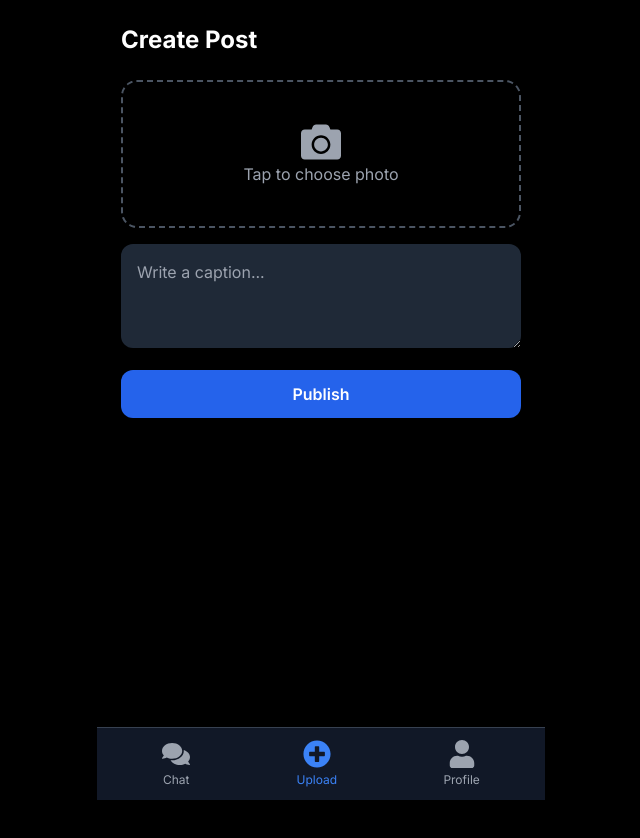
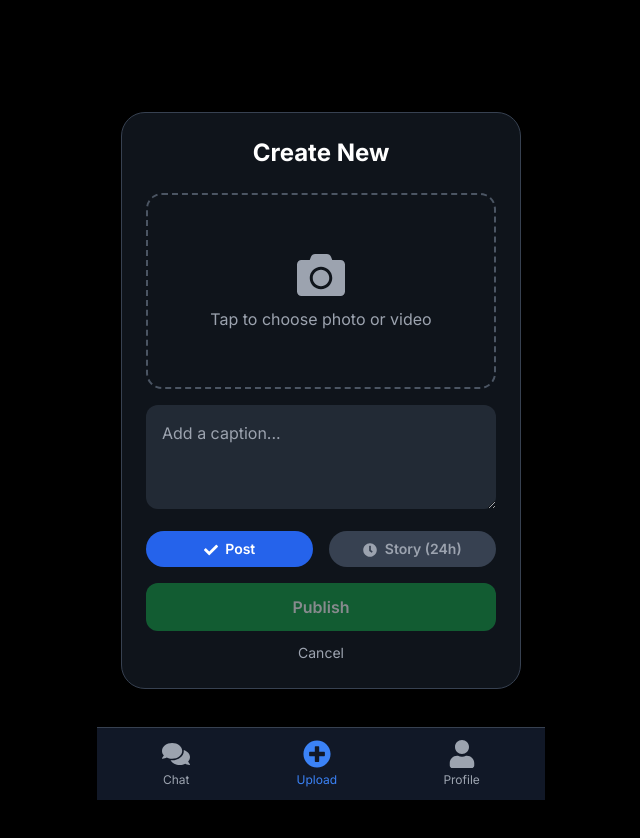
Before and after one commit to itsonlycrypty/Chatup, a Next.js app: page /upload in a window 1280 px wide. Shown: the top 838 px of the page, without its empty margins (319-959 px from the left). Before the commit the page ends 800 px from the top, so only its background shows below. Built offline with nearby package versions, Linux system fonts and the light colour scheme.

Commit message:
Enhance upload component with file preview and type selection

```diff
--- a/app/upload/page.tsx
+++ b/app/upload/page.tsx
@@ -1,71 +1,160 @@
 'use client';
 import { useState, useRef } from 'react';
 import { useAuth } from '@/context/AuthContext';
-import { FaCamera, FaTimes } from 'react-icons/fa';
-
-const CLOUD_NAME = 'jtdafdgp';
-const UPLOAD_PRESET = 'chatup';
+import { FaCamera, FaTimes, FaCheck, FaClock } from 'react-icons/fa';
+import { useRouter } from 'next/navigation';
 
 export default function Upload() {
   const { user } = useAuth();
+  const router = useRouter();
   const [file, setFile] = useState<File | null>(null);
   const [preview, setPreview] = useState<string | null>(null);
   const [text, setText] = useState('');
   const [uploading, setUploading] = useState(false);
+  const [postType, setPostType] = useState<'post' | 'story'>('post');
   const fileRef = useRef<HTMLInputElement>(null);
 
-  const uploadToCloudinary = async (file: File): Promise<string> => {
-    const fd = new FormData();
-    fd.append('file', file);
-    fd.append('upload_preset', UPLOAD_PRESET);
-    const res = await fetch(`https://api.cloudinary.com/v1_1/${CLOUD_NAME}/upload`, { method: 'POST', body: fd });
-    const data = await res.json();
-    return data.secure_url;
+  const handleFileChange = (e: React.ChangeEvent<HTMLInputElement>) => {
+    const f = e.target.files?.[0];
+    if (f) {
+      setFile(f);
+      setPreview(URL.createObjectURL(f));
+    }
   };
 
   const handleUpload = async () => {
     if (!file || !user) return alert('Select a file');
     setUploading(true);
     try {
-      const imageURL = await uploadToCloudinary(file);
-      const posts = JSON.parse(localStorage.getItem('chatup_posts') || '[]');
-      const newPost = {
+      // Convert file to base64 for local storage (or use Cloudinary)
+      const reader = new FileReader();
+      reader.readAsDataURL(file);
+      reader.onload = async () => {
+        const dataUrl = reader.result as string;
+        const newItem = {
           id: Date.now().toString(),
           text,
-        imageURL,
+          media: dataUrl,
           userId: user.id,
           likes: 0,
           timestamp: new Date().toISOString(),
+          type: postType, // 'post' or 'story'
         };
-      posts.unshift(newPost);
+
+        if (postType === 'story') {
+          // Stories are stored separately with expiry (24h)
+          const stories = JSON.parse(localStorage.getItem('chatup_stories') || '[]');
+          stories.push({
+            ...newItem,
+            expiresAt: new Date(Date.now() + 24 * 60 * 60 * 1000).toISOString(),
+          });
+          localStorage.setItem('chatup_stories', JSON.stringify(stories));
+        } else {
+          // Posts go to the feed (but we no longer have a feed page – we show them on profile)
+          const posts = JSON.parse(localStorage.getItem('chatup_posts') || '[]');
+          posts.unshift(newItem);
           localStorage.setItem('chatup_posts', JSON.stringify(posts));
-      alert('Posted!');
-      setFile(null);
-      setPreview(null);
-      setText('');
-      if (fileRef.current) fileRef.current.value = '';
+        }
+        alert(`${postType === 'story' ? 'Story' : 'Post'} uploaded!`);
+        router.push('/profile');
+      };
     } catch (err: any) {
       alert('Upload failed: ' + err.message);
     }
     setUploading(false);
   };
 
+  const clearPreview = () => {
+    setFile(null);
+    setPreview(null);
+    if (fileRef.current) fileRef.current.value = '';
+  };
+
   return (
-    <div className="p-6 pb-24">
-      <h1 className="text-2xl font-bold text-white mb-6">Create Post</h1>
-      <div onClick={() => fileRef.current?.click()} className="border-2 border-dashed border-gray-600 rounded-2xl p-10 text-center cursor-pointer">
+    <div className="min-h-screen bg-black p-6 flex flex-col items-center justify-center">
+      <div className="w-full max-w-md bg-gray-800/50 backdrop-blur-md rounded-3xl p-6 border border-gray-700">
+        <h1 className="text-2xl font-bold text-white text-center mb-6">Create New</h1>
+
+        <div
+          onClick={() => fileRef.current?.click()}
+          className="border-2 border-dashed border-gray-600 rounded-2xl p-6 text-center cursor-pointer hover:border-blue-500 transition"
+        >
           {preview ? (
             <div className="relative">
+              {file?.type.startsWith('video') ? (
+                <video src={preview} controls className="max-h-64 mx-auto rounded" />
+              ) : (
                 <img src={preview} className="max-h-64 mx-auto rounded" />
-            <button onClick={() => { setFile(null); setPreview(null); }} className="absolute top-2 right-2 bg-red-600 rounded-full p-1"><FaTimes className="text-white" /></button>
+              )}
+              <button
+                onClick={(e) => { e.stopPropagation(); clearPreview(); }}
+                className="absolute top-2 right-2 bg-red-600 rounded-full p-1"
+              >
+                <FaTimes className="text-white" />
+              </button>
             </div>
           ) : (
-          <div className="text-gray-400"><FaCamera size={40} className="mx-auto" /><p>Tap to choose photo</p></div>
+            <div className="text-gray-400 py-8">
+              <FaCamera size={48} className="mx-auto" />
+              <p className="mt-2">Tap to choose photo or video</p>
+            </div>
           )}
-        <input ref={fileRef} type="file" accept="image/*" capture="environment" onChange={e => { const f = e.target.files?.[0]; if (f) { setFile(f); setPreview(URL.createObjectURL(f)); } }} className="hidden" />
+          <input
+            ref={fileRef}
+            type="file"
+            accept="image/*,video/*"
+            capture="environment"
+            onChange={handleFileChange}
+            className="hidden"
+          />
         </div>
-      <textarea className="w-full bg-gray-800 text-white p-4 rounded-xl mt-4" placeholder="Write a caption..." value={text} onChange={e => setText(e.target.value)} rows={3} />
-      <button onClick={handleUpload} disabled={uploading} className="w-full bg-blue-600 text-white font-semibold py-3 rounded-xl mt-4">{uploading ? 'Uploading...' : 'Publish'}</button>
+
+        <textarea
+          className="w-full bg-gray-700/50 text-white p-4 rounded-xl mt-4 focus:outline-none focus:ring-2 focus:ring-blue-500"
+          placeholder="Add a caption..."
+          value={text}
+          onChange={(e) => setText(e.target.value)}
+          rows={3}
+        />
+
+        <div className="flex gap-4 mt-4">
+          <button
+            onClick={() => setPostType('post')}
+            className={`flex-1 py-2 rounded-full text-sm font-semibold transition ${
+              postType === 'post'
+                ? 'bg-blue-600 text-white'
+                : 'bg-gray-700 text-gray-400'
+            }`}
+          >
+            <FaCheck className="inline mr-1" /> Post
+          </button>
+          <button
+            onClick={() => setPostType('story')}
+            className={`flex-1 py-2 rounded-full text-sm font-semibold transition ${
+              postType === 'story'
+                ? 'bg-purple-600 text-white'
+                : 'bg-gray-700 text-gray-400'
+            }`}
+          >
+            <FaClock className="inline mr-1" /> Story (24h)
+          </button>
+        </div>
+
+        <button
+          onClick={handleUpload}
+          disabled={uploading || !file}
+          className="w-full bg-green-600 hover:bg-green-700 text-white font-semibold py-3 rounded-xl mt-4 transition disabled:opacity-50"
+        >
+          {uploading ? 'Uploading...' : 'Publish'}
+        </button>
+
+        <button
+          onClick={() => router.push('/profile')}
+          className="w-full text-gray-400 text-sm mt-3 hover:text-white"
+        >
+          Cancel
+        </button>
+      </div>
     </div>
   );
     }
```
Lines whose indentation alone changed are shown as unchanged.
